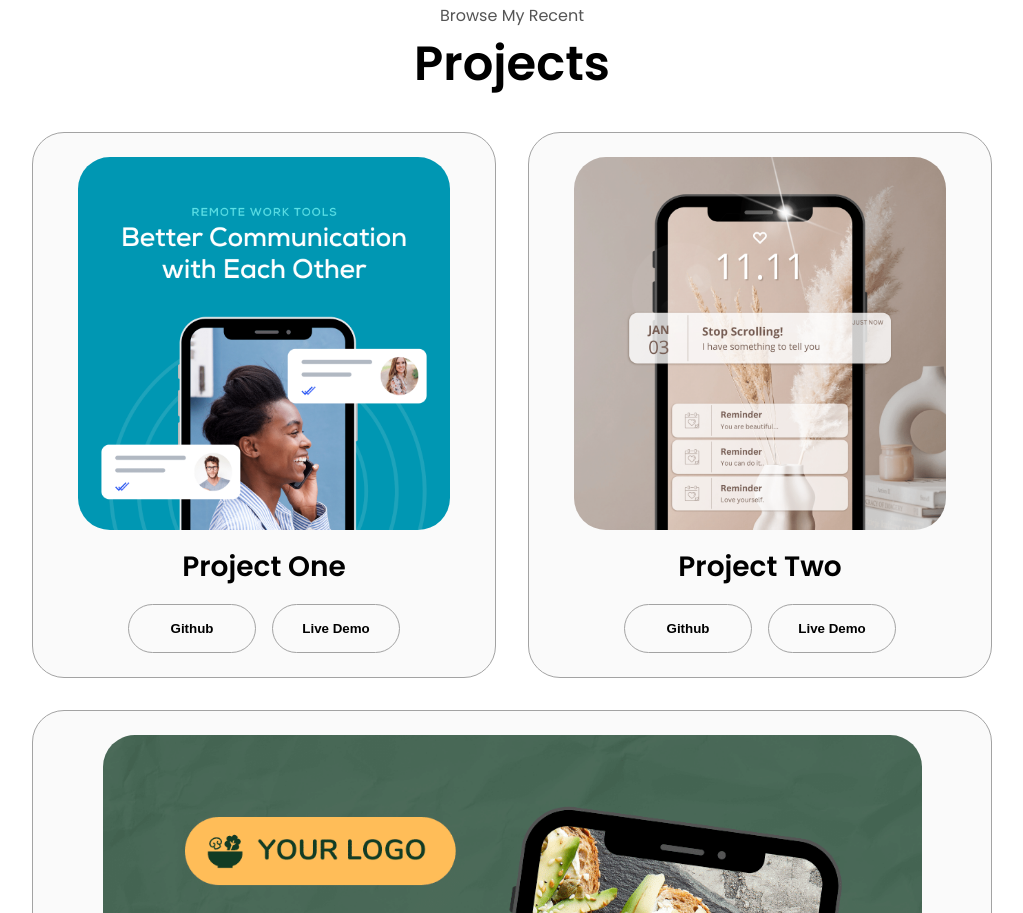
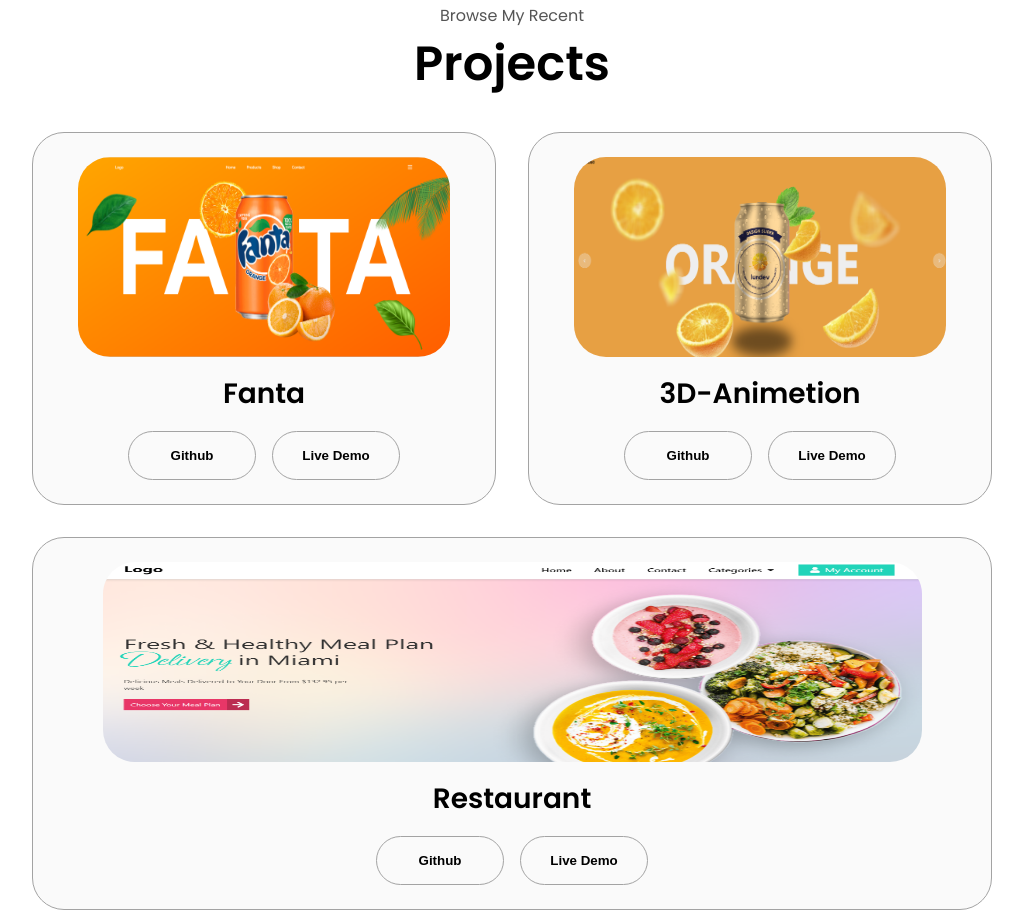
Before and after one commit to stev-developer/New-Portfolio1, a plain HTML site: page index.html in a window 1280 px wide. Shown: the part 2461-3374 px from the top of the page, without its empty margins (128-1151 px from the left). Drawn offline with Linux system fonts and the light colour scheme.

Commit message:
added projects

```diff
--- a/index.html
+++ b/index.html
@@ -50,7 +50,7 @@
         <div class="btn-container">
           <button
             class="btn btn-color-2"
-            onclick="window.open('./assets/stephen New (1).pdf')"
+            onclick="window.open('./assets/stephen (2).pdf')"
           >
             Resume
           </button>
@@ -285,12 +285,13 @@
           <div class="details-container color-container">
             <div class="article-container">
               <img
-                src="./assets/project-1.png"
+                src="./assets/fanta.png"
                 alt="Project 1"
                 class="project-img"
+                style="height: 200px;"
               />
             </div>
-            <h2 class="experience-sub-title project-title">Project One</h2>
+            <h2 class="experience-sub-title project-title">Fanta</h2>
             <div class="btn-container">
               <button
                 class="btn btn-color-2 project-btn"
@@ -300,7 +301,7 @@
               </button>
               <button
                 class="btn btn-color-2 project-btn"
-                onclick="location.href='https://github.com/'"
+                onclick="location.href='https://fanta-self.vercel.app/'"
               >
                 Live Demo
               </button>
@@ -309,12 +310,13 @@
           <div class="details-container color-container">
             <div class="article-container">
               <img
-                src="./assets/project-2.png"
+                src="./assets/orange.png"
                 alt="Project 2"
                 class="project-img"
+                style="height: 200px;"
               />
             </div>
-            <h2 class="experience-sub-title project-title">Project Two</h2>
+            <h2 class="experience-sub-title project-title">3D-Animetion </h2>
             <div class="btn-container">
               <button
                 class="btn btn-color-2 project-btn"
@@ -324,7 +326,7 @@
               </button>
               <button
                 class="btn btn-color-2 project-btn"
-                onclick="location.href='https://github.com/'"
+                onclick="location.href='https://3-d-website-mu-two.vercel.app/'"
               >
                 Live Demo
               </button>
@@ -333,12 +335,13 @@
           <div class="details-container color-container">
             <div class="article-container">
               <img
-                src="./assets/project-3.png"
+                src="./assets/restaurant.png"
                 alt="Project 3"
                 class="project-img"
+                style="height: 200px;"
               />
             </div>
-            <h2 class="experience-sub-title project-title">Project Three</h2>
+            <h2 class="experience-sub-title project-title">Restaurant</h2>
             <div class="btn-container">
               <button
                 class="btn btn-color-2 project-btn"
@@ -348,7 +351,7 @@
               </button>
               <button
                 class="btn btn-color-2 project-btn"
-                onclick="location.href='https://github.com/'"
+                onclick="location.href='https://restaurant-site-js.netlify.app/'"
               >
                 Live Demo
               </button>
```
Also changed, not shown: assets/fanta.png (added), assets/orange.png (added), assets/restaurant.png (added), 1 other file.
